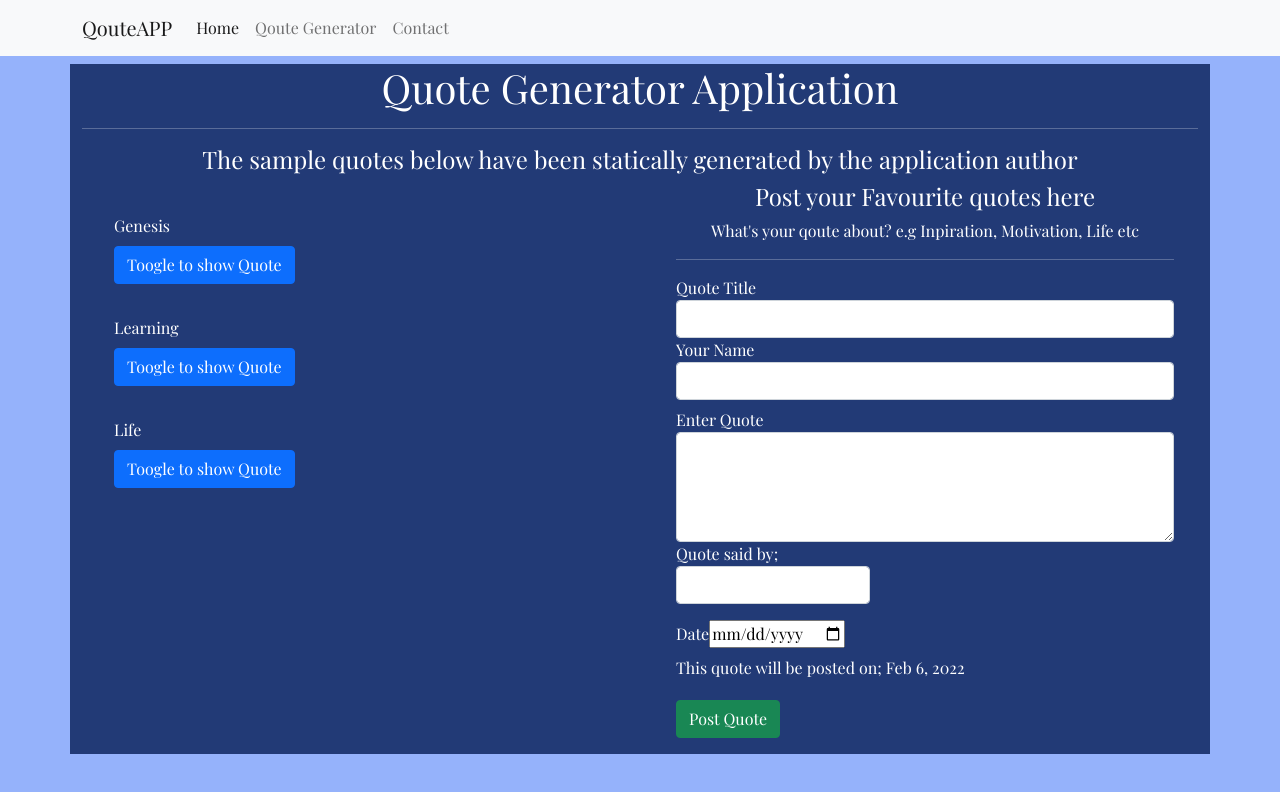
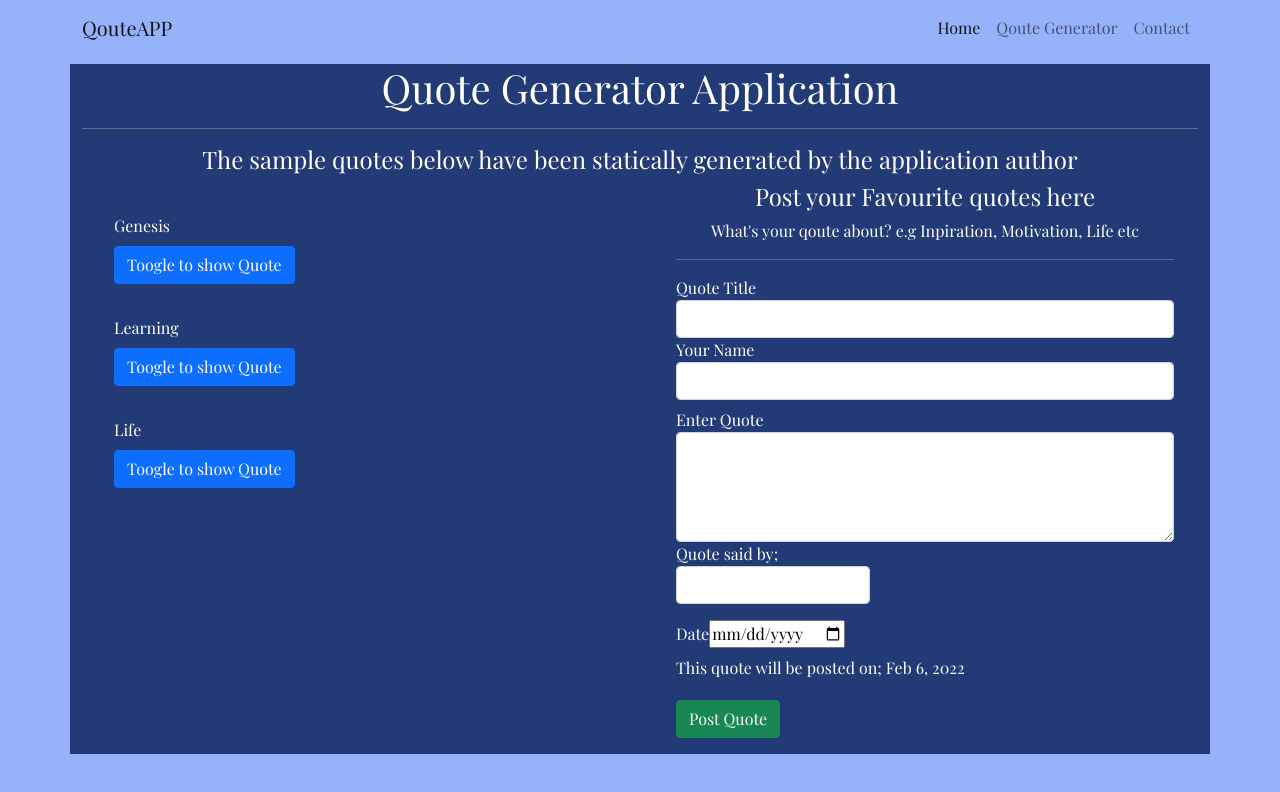
Before and after one commit to kimperria/Quote-App, an Angular app: page / in a window 1280 px wide. Shown: the top 792 px of the page. Built offline with nearby package versions, Linux system fonts and the light colour scheme.

Commit message:
styles the navbar

```diff
--- a/src/app/quote/quote.component.html
+++ b/src/app/quote/quote.component.html
@@ -1,17 +1,17 @@
 <!-- nav start -->
-<nav class="navbar navbar-expand-lg navbar-light bg-light">
+<nav class="navbar navbar-expand-lg navbar-light">
     <div class="container container-fluid">
       <a class="navbar-brand" href="#">QouteAPP</a>
       <button class="navbar-toggler" type="button" data-bs-toggle="collapse" data-bs-target="#navbarSupportedContent" aria-controls="navbarSupportedContent" aria-expanded="false" aria-label="Toggle navigation">
         <span class="navbar-toggler-icon"></span>
       </button>
       <div class="collapse navbar-collapse" id="navbarSupportedContent">
-        <ul class="navbar-nav me-auto mb-2 mb-lg-0">
+        <ul class="navbar-nav ms-auto mb-2 mb-lg-0">
           <li class="nav-item">
             <a class="nav-link active" aria-current="page" href="#">Home</a>
           </li>
           <li class="nav-item">
-            <a class="nav-link" href="#">Qoute Generator</a>
+            <a class="nav-link" href="quote-generator">Qoute Generator</a>
           </li>
           <li>
               <a class="nav-link" href="#">Contact</a>
@@ -23,7 +23,7 @@
 
 <!-- nav end -->
 <!-- quote component body -->
-<div class="container container-fluid quote-component">
+<div class="container container-fluid quote-component" id="quote-generator">
     <h1 class="text-center mt-2">Quote Generator Application</h1>
     <hr>
     <h4 class="text-center">The sample quotes below have been statically generated by the application author</h4>
```
